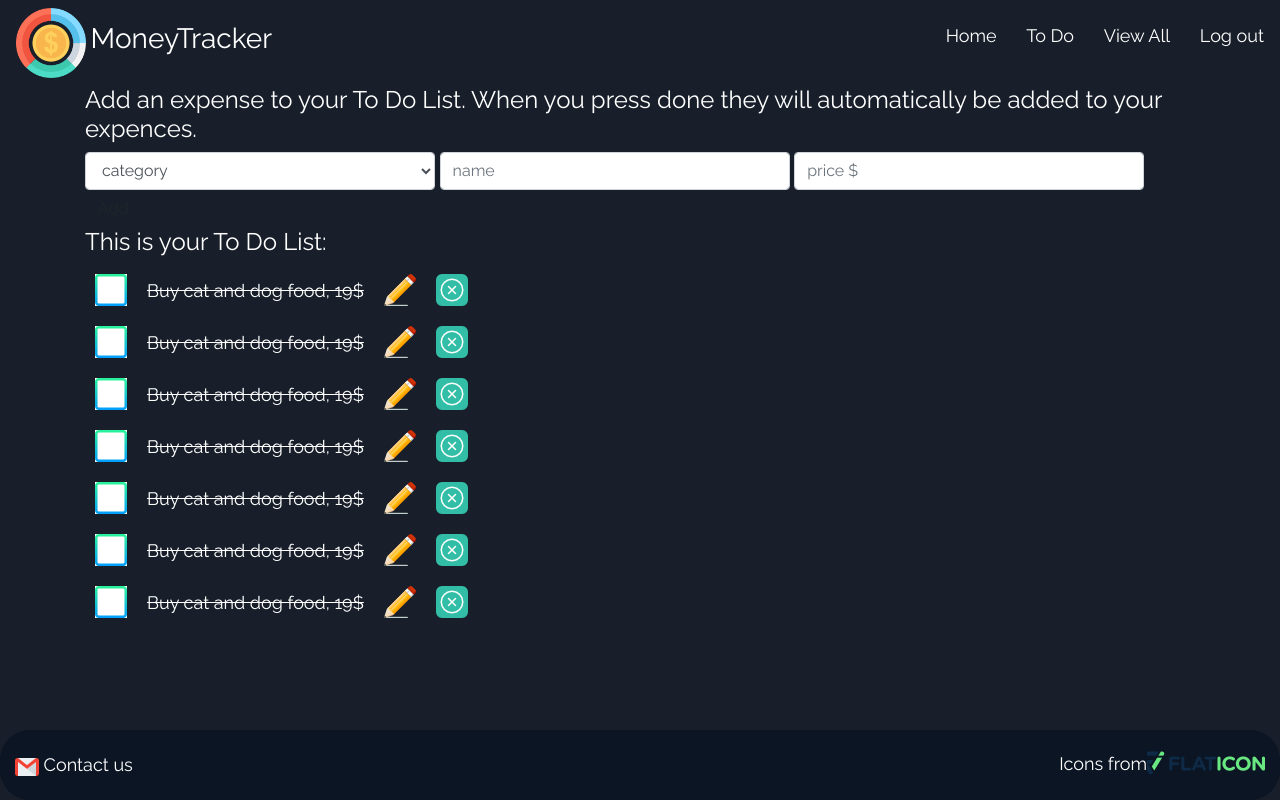
After one commit to jetakasabaqi/money_tracker, a Flask app: page /toDoList in a window 1280 px wide. The commit adds this page. Run offline with Flask 2, Linux system fonts and the light colour scheme; some libraries are stand-ins or nearby versions.

Commit message:
frontend for toDoList

```diff
--- a/controller_functions.py
+++ b/controller_functions.py
@@ -122,3 +122,6 @@ def filterExpense():
     print(expenses_of_this_month)
     print(selected)
     return render_template('viewAll.html', expenses = expenses_of_this_month, selected =  selected)
+
+def toDo():
+    return render_template('toDoList.html')
--- a/routes.py
+++ b/routes.py
@@ -1,7 +1,7 @@
 from flask import Flask
 from config import app
 from controller_functions import (landing_page, register, login, on_register, on_login, logout,
-home, my_expenses, create_expense, viewAllExpences,filterExpense,editExpense,deleteExpense,editExpenseForm)
+home, my_expenses, create_expense, viewAllExpences,filterExpense,editExpense,deleteExpense,editExpenseForm,toDo)
 
 app.add_url_rule("/", view_func=landing_page)
 app.add_url_rule("/register", view_func=register)
@@ -17,3 +17,4 @@ app.add_url_rule("/edit/<id>", view_func=editExpense)
 app.add_url_rule("/edit-expense", view_func=editExpenseForm, methods = ['POST'])
 app.add_url_rule("/delete/<ex_id>", view_func=deleteExpense)
 app.add_url_rule("/filter-expense", view_func=filterExpense, methods = ['POST'])
+app.add_url_rule("/toDoList", view_func=toDo)
--- a/static/css/style.css
+++ b/static/css/style.css
@@ -229,6 +229,15 @@ body{
     margin-right: 100px;
   }
 
+/*********To Do List***********/
+.toDo .form-control{
+  width: 350px;
+  display: inline-block;
+}
+.toDo table td{
+  padding: 10px;
+  text-decoration: line-through;
+}
 /********************/
 footer{
   background: hsl(216, 53%, 9%);
--- a/templates/home.html
+++ b/templates/home.html
@@ -40,7 +40,7 @@
 						        		<input type="text" name="expense_price" class="form-control" placeholder="price $">
 						        		<input type="submit" name="Add" value="Add" class="btn">
 						        		<a href="/home" class="btn">Cancel</a>
-						        	</form>'
+						        	</form>
 						      	</div>
 						    </div>
 						</div>
--- /dev/null
+++ b/templates/toDoList.html
@@ -0,0 +1,57 @@
+<!DOCTYPE html>
+<html lang="en">
+<head>
+    <meta charset="UTF-8">
+    <meta name="viewport" content="width=device-width, initial-scale=1.0">
+    <meta http-equiv="X-UA-Compatible" content="ie=edge">
+    <link rel="icon" href="{{url_for('static',filename = 'img/coin.png')}}">
+	<title>To Do · MoneyTracker</title>
+	<link href="https://fonts.googleapis.com/css?family=Open+Sans|Sriracha|Raleway&display=swap" rel="stylesheet">
+	<link rel="stylesheet" href="https://stackpath.bootstrapcdn.com/bootstrap/4.4.1/css/bootstrap.min.css" integrity="sha384-Vkoo8x4CGsO3+Hhxv8T/Q5PaXtkKtu6ug5TOeNV6gBiFeWPGFN9MuhOf23Q9Ifjh" crossorigin="anonymous">
+	<link rel="stylesheet" type="text/css" href="{{url_for('static',filename = 'css/style.css')}}">
+</head>
+<body>
+	<div class="wrapper toDo">
+		{% include 'includes/header.html' %}
+		<div class="container">
+			<h4>Add an expense to your To Do List. When you press done they will automatically be added to your expences.</h4>
+			<form action="" method="POST">
+        		<select name="" class="form-control">
+        			{%for i in range(7)%}
+        				<option value="">category</option>
+        			{%endfor%}
+        		</select>
+        		<input type="text" name="expense_name" class="form-control" placeholder="name">
+        		<input type="text" name="expense_price" class="form-control" placeholder="price $">
+        		<input type="submit" name="Add" value="Add" class="btn">
+        	</form>
+        	<h4>This is your To Do List:</h4>
+        	<table>
+        		{%for i in range(7)%}
+	        		<tr>
+	        			<td>
+	        				{%if true:%}
+	        				<a href="">
+	        					<img src="{{url_for('static',filename = 'img/unchecked.png')}}">
+	        				</a>
+	        				{%else:%}
+	        				<a href="">
+	        					<img src="{{url_for('static',filename = 'img/checked.png')}}">
+	        				</a>
+	        				{%endif%}
+	        		    </td>
+	        			<td>Buy cat and dog food, 19$</td>
+	        			<td>
+					    	<a href="#"><img title="edit" src="{{url_for('static',filename = 'img/edit.png')}}"></a>
+					    </td>
+					    <td>
+					    	<a href="#"><img title="delete" src="{{url_for('static',filename = 'img/close.png')}}"></a>
+					    </td>
+	        		</tr>
+        		{%endfor%}
+        	</table>
+		</div>
+		{% include 'includes/footer.html' %}
+	</div>
+</body>
+</html>
```
Also changed, not shown: static/img/checked.png (added), static/img/unchecked.png (added).
